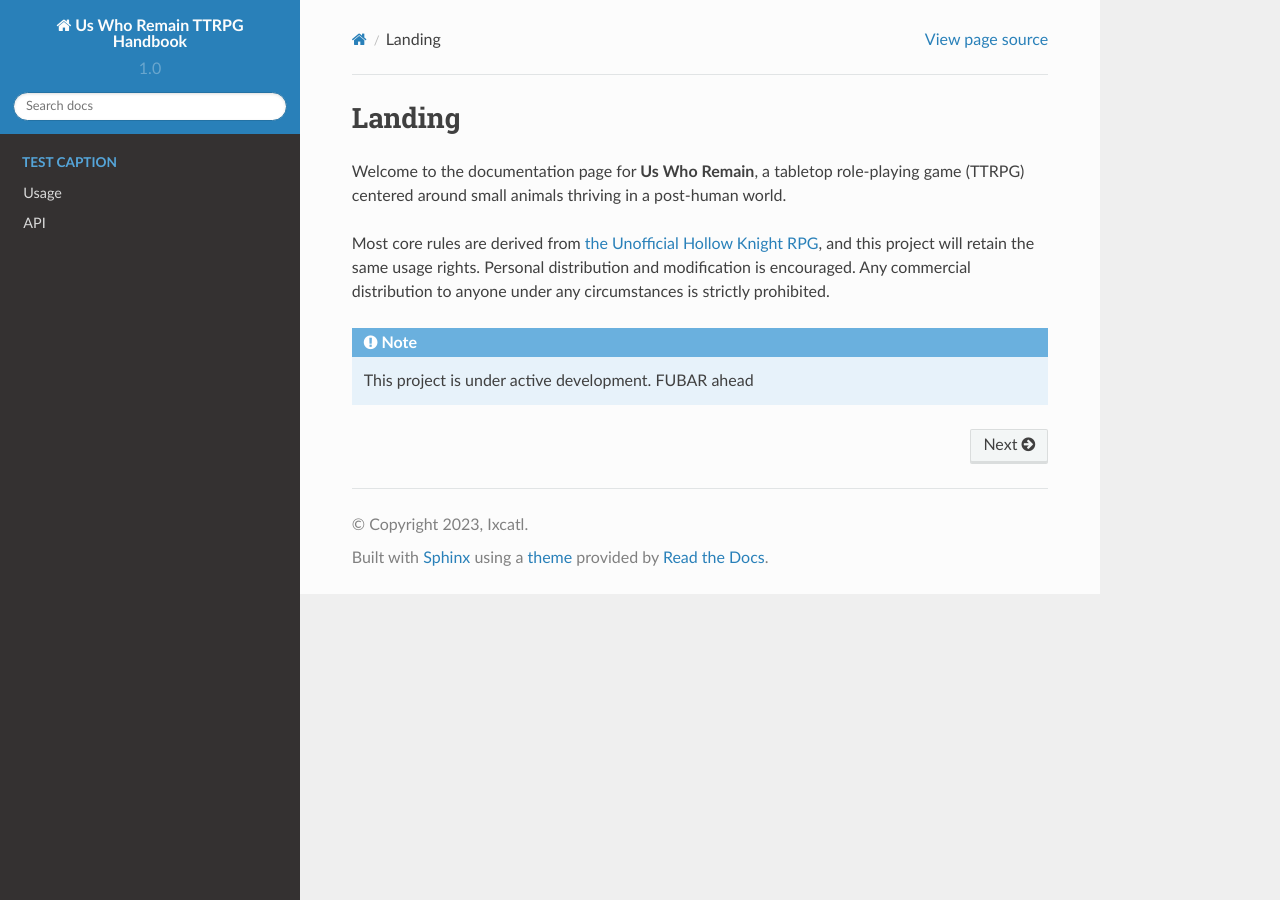
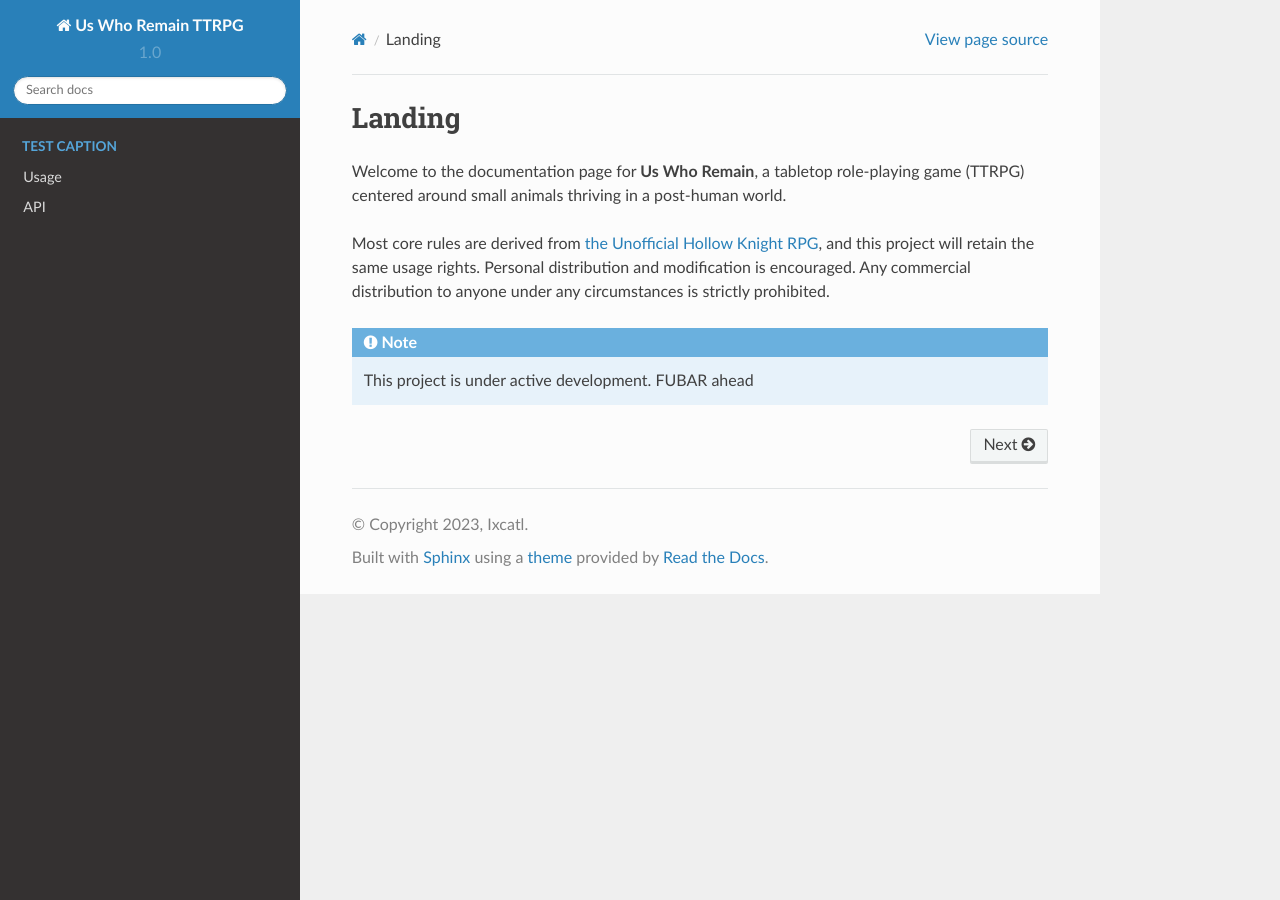
Before and after one commit to Ixcatl/fables_novasophonia, a Sphinx documentation site: the page built from docs/source/index.rst, in a window 1280 px wide. Built offline with Sphinx 7.4.7 and the Read the Docs theme 2.0.0, drawn with Linux system fonts in a browser that asks for light colours; pages that are not in the unit, such as notebooks, are missing from menus.

Commit message:
changed html title

```diff
--- a/docs/source/conf.py
+++ b/docs/source/conf.py
@@ -2,7 +2,7 @@
 
 # -- Project information
 
-project = 'Us Who Remain TTRPG Handbook'
+project = 'Us Who Remain TTRPG'
 copyright = '2023, Ixcatl'
 author = 'Ixcatl'
 
@@ -30,7 +30,7 @@
 # -- Options for HTML output
 
 html_theme = 'sphinx_rtd_theme'
-html_title = 'Beep Boop'
+html_title = 'Us Who Remain TTRPG Handbook'
 
 # -- Options for EPUB output
 epub_show_urls = 'footnote'
```
